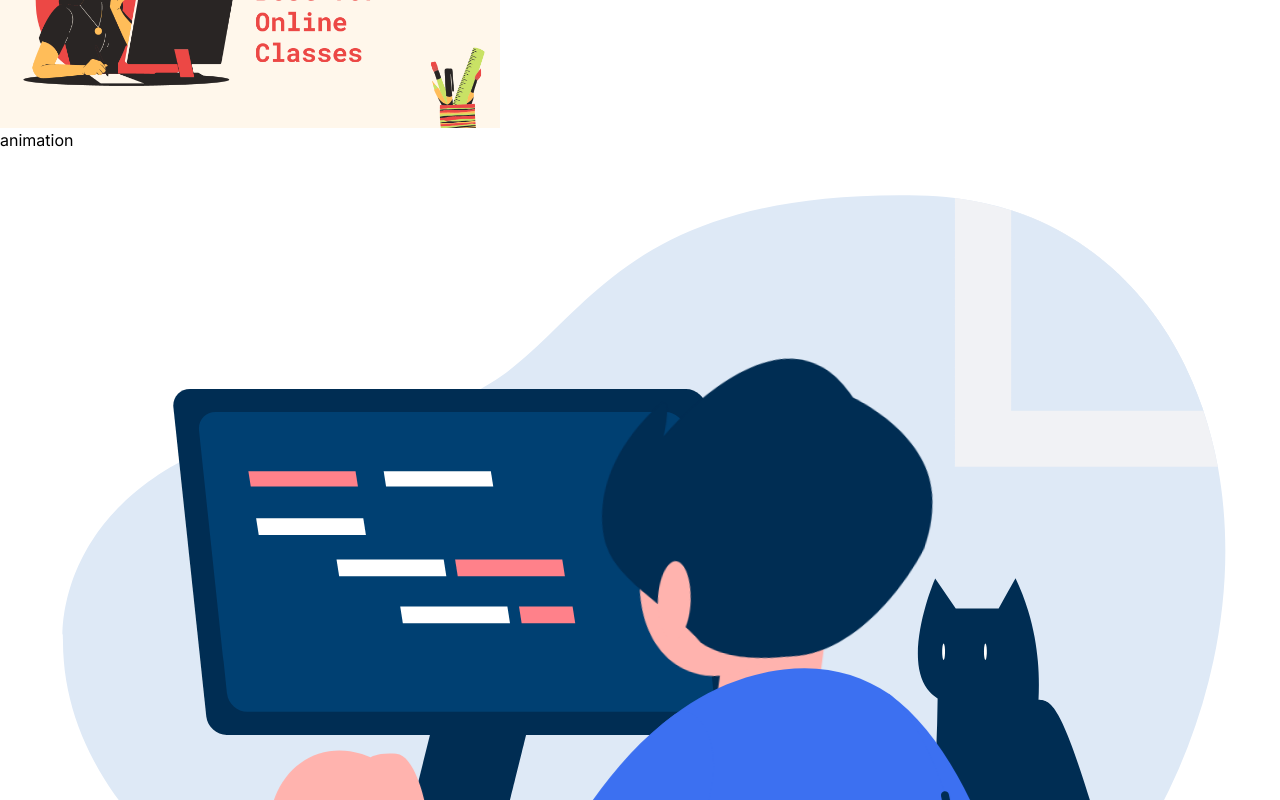
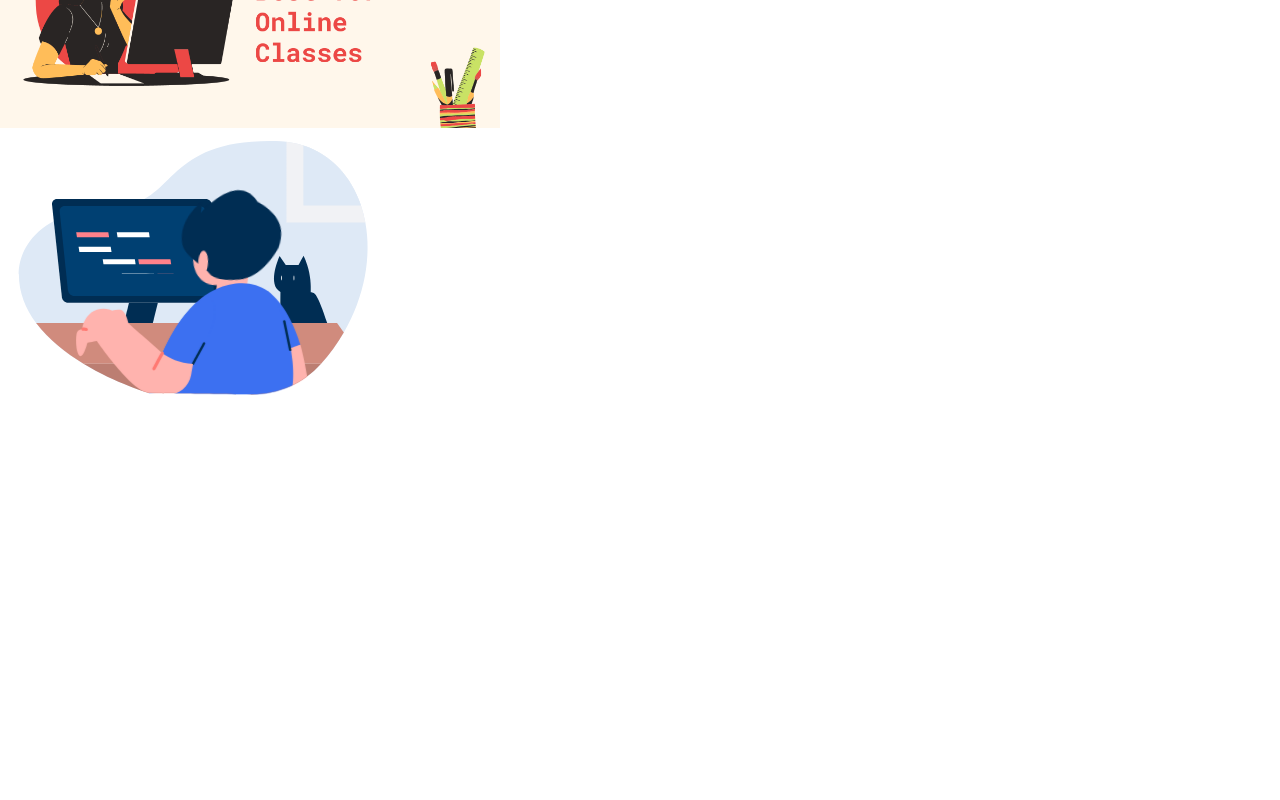
Before and after one commit to EmonHossen10/learn-sprint, a Next.js app: page / in a window 1280 px wide. Shown: the part 1800-2600 px from the top of the page. After the commit the page ends 2214 px from the top, so only its background shows below. Built offline with nearby package versions, Linux system fonts and the light colour scheme.

Commit message:
added some specification to the animation

```diff
--- a/src/components/ui/Banner/Banner.js
+++ b/src/components/ui/Banner/Banner.js
@@ -16,11 +16,10 @@ const Banner = () => {
                     alt="banner"
                 />
             </div>
-            <div>
-                <h2>animation</h2>
+            <div style={{width:"30%"}}>
                 <Lottie animationData={lottieProgrammar} />
             </div>
-        </div>
+      </div>
     );
 };
 
```
